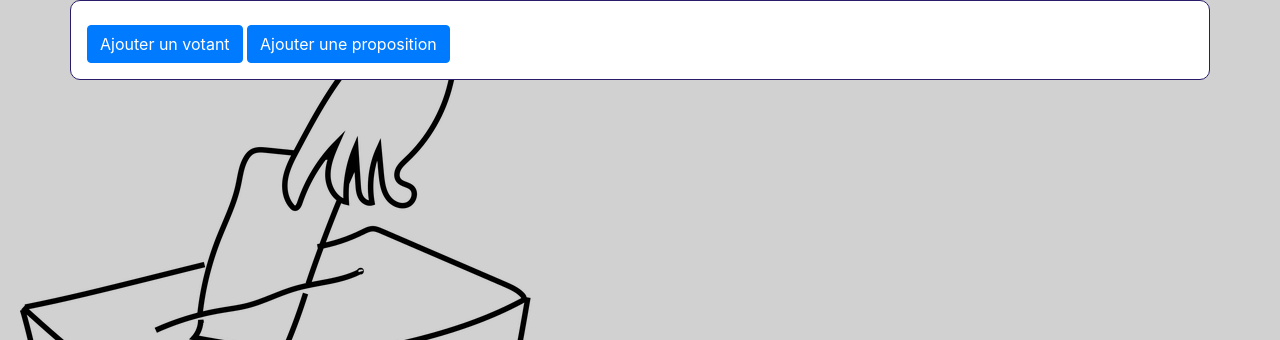
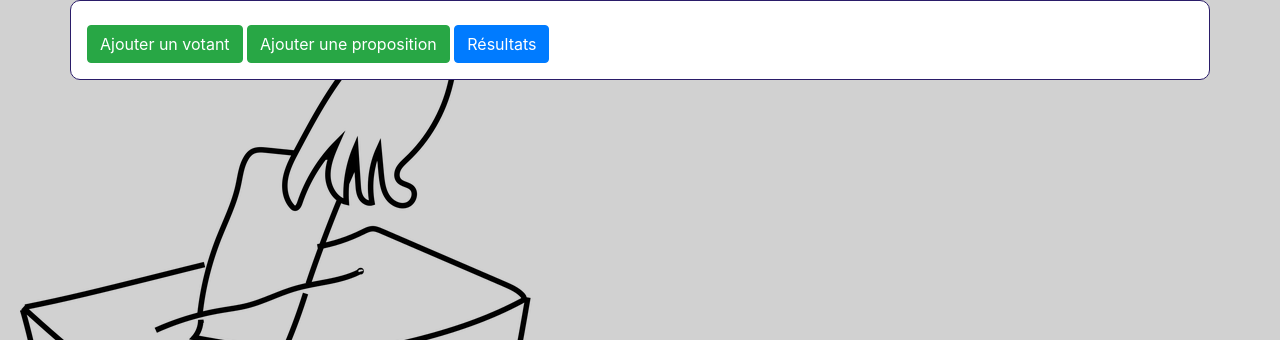
Before and after one commit to MJC-Vaugneray/r2as-vote, a Symfony app: template templates/create_vote/param_vote.html.twig in a window 1280 px wide. Shown: the part 150-490 px from the top of the page. Run offline with Twig, Linux system fonts and the light colour scheme; the template is opened without the code that fills it, so the values that code supplies are empty; some libraries are stand-ins or nearby versions.

Commit message:
Change buttons colors and add resultats + fix title

```diff
--- a/templates/create_vote/param_vote.html.twig
+++ b/templates/create_vote/param_vote.html.twig
@@ -1,6 +1,6 @@
 {% extends 'base.html.twig' %}
 
-{% block title %}Hello CreateVoteController!{% endblock %}
+{% block title %}Gestion d'une campagne de vote{% endblock %}
 
 {% block body %}
 
@@ -9,8 +9,9 @@
     <h1>{{ event.name }}</h1>
     <h2>{{ event.description }}</h2>
 
-<a class="btn btn-primary" href="/param-users/{{ uuid }}">Ajouter un votant</a>
-<a class="btn btn-primary" href="/param-proposals/{{ uuid }}">Ajouter une proposition</a>
+<a class="btn btn-success" href="/param-users/{{ uuid }}">Ajouter un votant</a>
+<a class="btn btn-success" href="/param-proposals/{{ uuid }}">Ajouter une proposition</a>
+<a class="btn btn-primary" href="/results/{{ uuid }}">Résultats</a>
 
 </div>
 {% endblock %}
```
